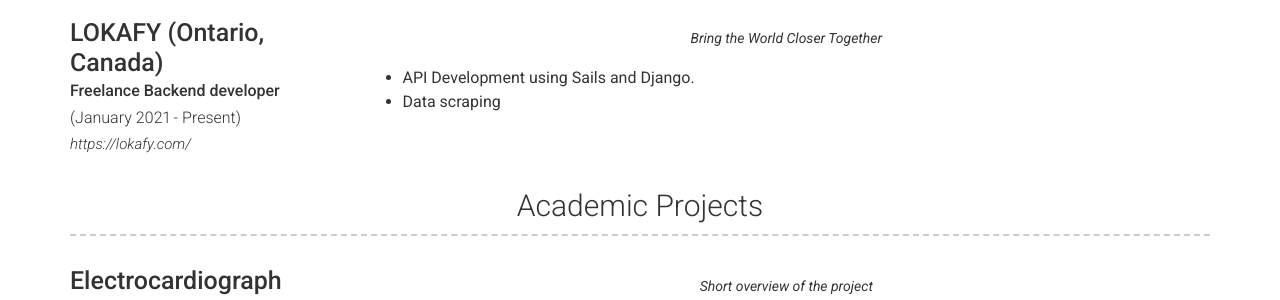
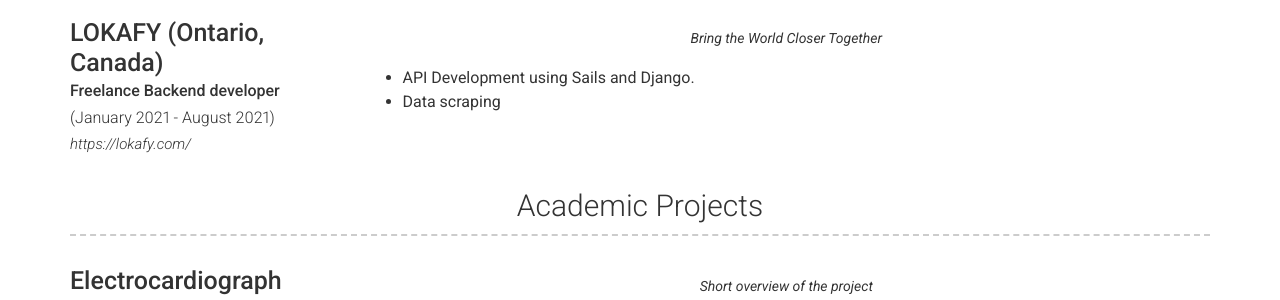
Before and after one commit to myalfred03/myalfred03.github.io, a Jekyll site: the page built from index.md, in a window 1280 px wide and 900 px high, scrolled down 1649 px. Shown: the part 152-452 px from the top of the window. Built offline with Jekyll 4.4.1, drawn with Linux system fonts in a browser that asks for light colours; nearby versions of some CDN libraries.

Commit message:
Update _config.yml

```diff
--- a/_config.yml
+++ b/_config.yml
@@ -100,7 +100,7 @@ content:
       - layout: left
         title: LOKAFY (Ontario, Canada)
         sub_title: Freelance Backend developer
-        caption: (January 2021 - Present)
+        caption: (January 2021 - August 2021)
         link: https://lokafy.com/
         quote: >
           Bring the World Closer Together
```
